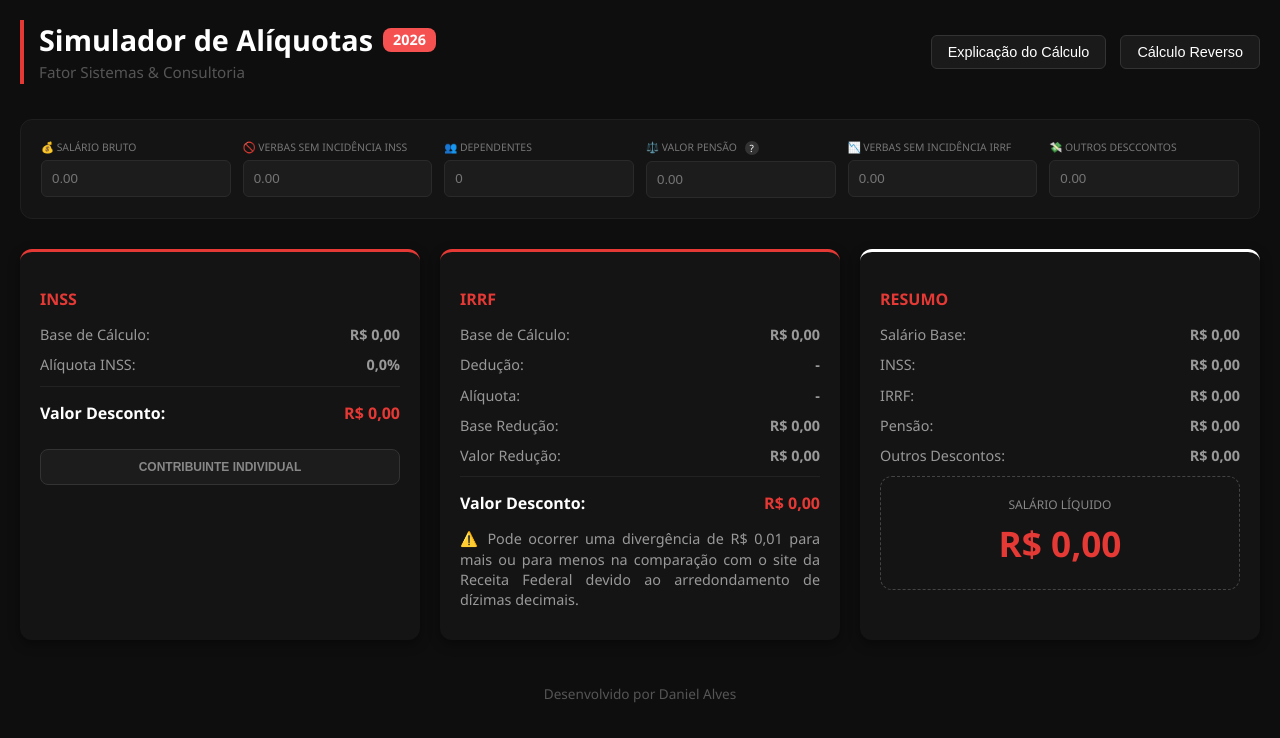
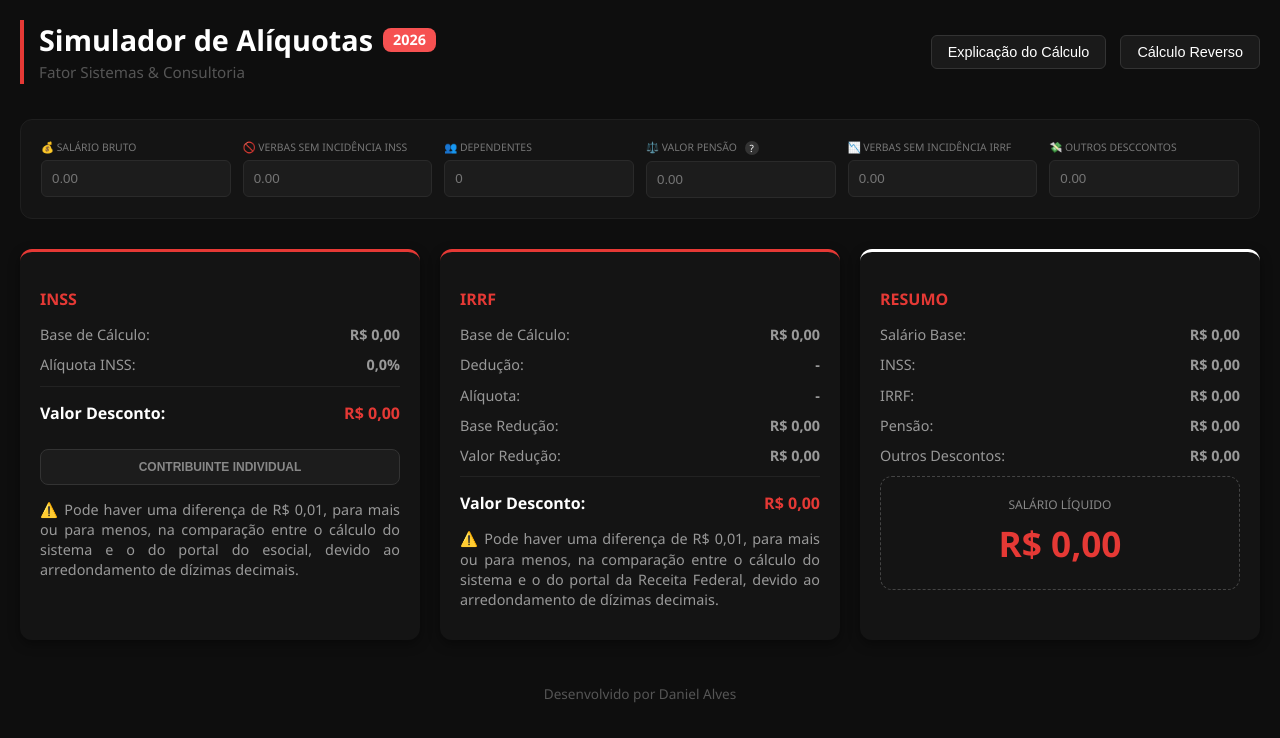
Before and after one commit to danielalvesandrade-ui/danielalvesandrade-ui.github.io, a plain HTML site: page index.html in a window 1280 px wide. Drawn offline with Linux system fonts and the light colour scheme.

Commit message:
Alteração

```diff
--- a/index.html
+++ b/index.html
@@ -47,6 +47,7 @@
                 <div class="info-line"><span>Alíquota INSS:</span> <strong id="resAliqInss">0,0%</strong></div>
                 <div class="info-line destaque-v">Valor Desconto: <span id="resValorInss">R$ 0,00</span></div>
                 <button id="btnContribuinte" class="btn-contribuinte" onclick="toggleContribuinte()">Contribuinte Individual</button>
+                <p class="info-line" style="margin-top: 15px; text-align: justify;">⚠️ Pode haver uma diferença de R$ 0,01, para mais ou para menos, na comparação entre o cálculo do sistema e o do portal do esocial, devido ao arredondamento de dízimas decimais.</p>
             </div>
 
             <div class="card card-red">
@@ -57,7 +58,7 @@
                 <div class="info-line"><span>Base Redução:</span> <strong id="resBaseRed">R$ 0,00</strong></div>
                 <div class="info-line"><span>Valor Redução:</span> <strong id="resValRed">R$ 0,00</strong></div>
                 <div class="info-line destaque-v">Valor Desconto: <span id="resValorIrrf">R$ 0,00</span></div>
-                <p class="info-line" style="margin-top: 15px; text-align: justify;">⚠️ Pode ocorrer uma divergência de R$ 0,01 para mais ou para menos na comparação com o site da Receita Federal devido ao arredondamento de dízimas decimais.</p>
+                <p class="info-line" style="margin-top: 15px; text-align: justify;">⚠️ Pode haver uma diferença de R$ 0,01, para mais ou para menos, na comparação entre o cálculo do sistema e o do portal da Receita Federal, devido ao arredondamento de dízimas decimais.</p>
             </div>
 
             <div class="card card-white">
```
